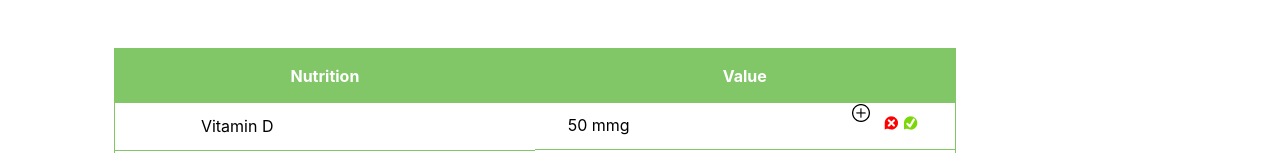
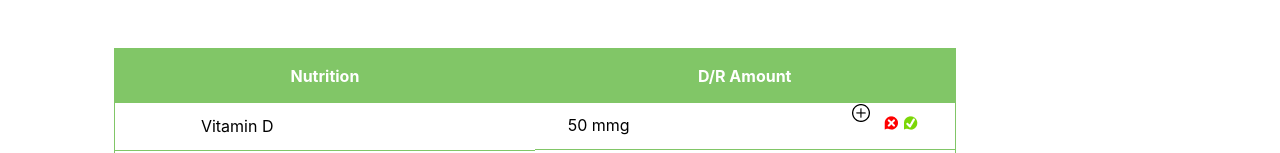
Before and after one commit to kckoh/vdm-hackathon-NutriBalance, a React (Create React App) app in the folder frontend/: page /submit in a window 1280 px wide. Shown: the part 412-565 px from the top of the page. Built offline with nearby package versions, Linux system fonts and the light colour scheme.

Commit message:
feat: complete table value

```diff
--- a/frontend/src/Components/Table/index.js
+++ b/frontend/src/Components/Table/index.js
@@ -65,7 +65,7 @@ const data = [
         <thead style={{background:"#81C667", width: '100%', color: '#fff', position: 'sticky'}}>
          <tr>
             <th style={{padding: '15px', textAlign: 'center', }} >Nutrition</th>
-            <th style={{padding: '15px', textAlign: 'center', }}>Value
+            <th style={{padding: '15px', textAlign: 'center', }}>D/R Amount
       </th>
          </tr>
         </thead>
```
